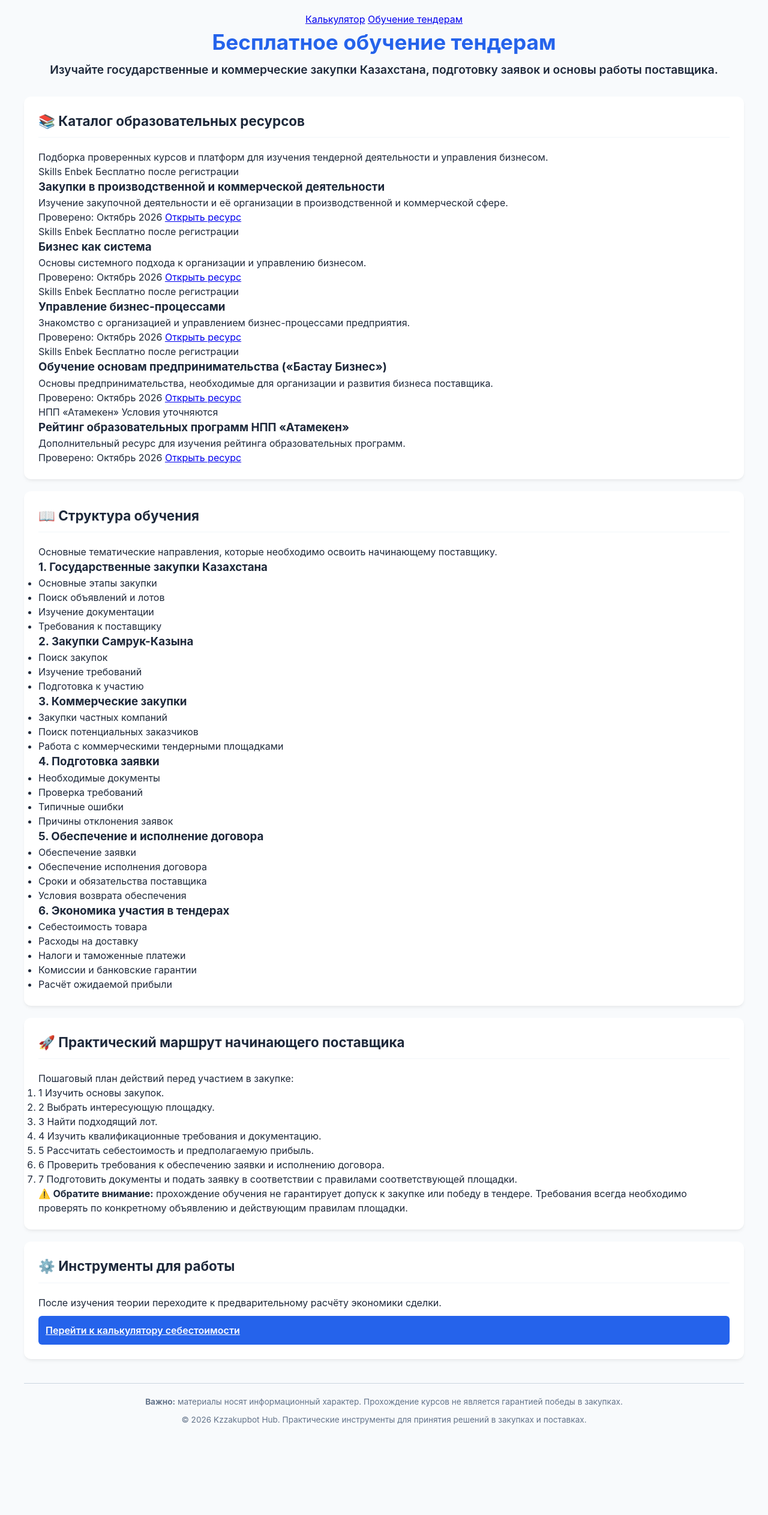
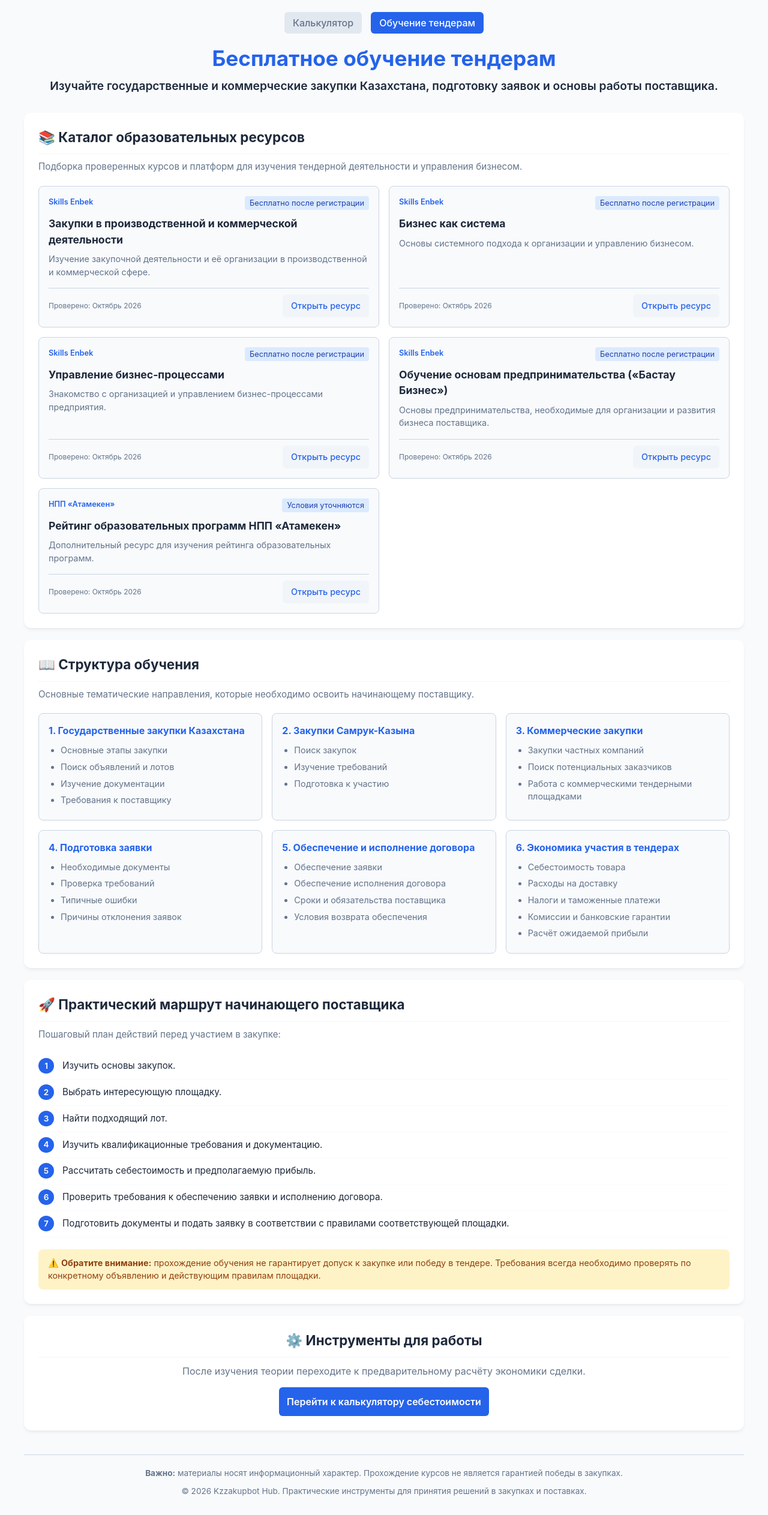
Before and after one commit to Sinbad77x/Kzzakuypbot-, a Flask app: page /education in a window 1280 px wide. Shown: the whole page at 60% size. Before the commit the page ends 2375 px from the top, so only its background shows below. Run offline with Flask 3, Linux system fonts and the light colour scheme.

Commit message:
Add navigation and resource styles to CSS

```diff
--- a/static/style.css
+++ b/static/style.css
@@ -33,6 +33,28 @@ body {
 header {
     text-align: center;
     margin-bottom: 30px;
+}
+
+.nav-links-top {
+    display: flex;
+    justify-content: center;
+    gap: 15px;
+    margin-bottom: 15px;
+}
+
+.nav-links-top a {
+    text-decoration: none;
+    padding: 6px 14px;
+    border-radius: 6px;
+    font-weight: 500;
+    color: var(--text-muted);
+    background-color: #e2e8f0;
+    transition: background-color 0.2s, color 0.2s;
+}
+
+.nav-links-top a.active-nav, .nav-links-top a:hover {
+    background-color: var(--primary-color);
+    color: white;
 }
 
 header h1 {
@@ -86,10 +108,16 @@ header .description {
 
 .card h2 {
     font-size: 1.4rem;
-    margin-bottom: 20px;
+    margin-bottom: 10px;
     color: var(--text-color);
     border-bottom: 2px solid var(--bg-color);
     padding-bottom: 10px;
+}
+
+.section-desc {
+    color: var(--text-muted);
+    margin-bottom: 20px;
+    font-size: 0.95rem;
 }
 
 .form-group {
@@ -135,12 +163,31 @@ input:focus, select:focus {
     font-size: 1rem;
     font-weight: 600;
     cursor: pointer;
+    text-align: center;
+    text-decoration: none;
     transition: background-color 0.2s;
     margin-top: 10px;
 }
 
 .btn-primary:hover {
     background-color: var(--primary-hover);
+}
+
+.btn-secondary {
+    display: inline-block;
+    padding: 8px 14px;
+    background-color: var(--highlight-bg);
+    color: var(--primary-color);
+    text-decoration: none;
+    border-radius: 6px;
+    font-weight: 500;
+    font-size: 0.9rem;
+    transition: background-color 0.2s, color 0.2s;
+}
+
+.btn-secondary:hover {
+    background-color: var(--primary-color);
+    color: white;
 }
 
 .results-list, .platforms-list {
@@ -183,6 +230,162 @@ input:focus, select:focus {
     color: white;
 }
 
+/* Стили для образовательного раздела */
+.resources-grid {
+    display: grid;
+    grid-template-columns: 1fr 1fr;
+    gap: 16px;
+}
+
+@media (max-width: 768px) {
+    .resources-grid {
+        grid-template-columns: 1fr;
+    }
+}
+
+.resource-card {
+    background-color: var(--bg-color);
+    border: 1px solid var(--border-color);
+    border-radius: 8px;
+    padding: 16px;
+    display: flex;
+    flex-direction: column;
+    justify-content: space-between;
+}
+
+.resource-meta {
+    display: flex;
+    justify-content: space-between;
+    font-size: 0.8rem;
+    margin-bottom: 10px;
+}
+
+.badge-platform {
+    font-weight: 600;
+    color: var(--primary-color);
+}
+
+.badge-status {
+    background-color: #dbeafe;
+    color: #1e40af;
+    padding: 2px 8px;
+    border-radius: 4px;
+}
+
+.resource-card h3 {
+    font-size: 1.1rem;
+    margin-bottom: 8px;
+    color: var(--text-color);
+}
+
+.resource-card p {
+    font-size: 0.9rem;
+    color: var(--text-muted);
+    margin-bottom: 16px;
+    flex-grow: 1;
+}
+
+.resource-footer {
+    display: flex;
+    justify-content: space-between;
+    align-items: center;
+    border-top: 1px solid var(--border-color);
+    padding-top: 10px;
+}
+
+.verified-date {
+    font-size: 0.75rem;
+    color: var(--text-muted);
+}
+
+.modules-grid {
+    display: grid;
+    grid-template-columns: 1fr 1fr 1fr;
+    gap: 16px;
+}
+
+@media (max-width: 900px) {
+    .modules-grid {
+        grid-template-columns: 1fr;
+    }
+}
+
+.module-item {
+    background-color: var(--bg-color);
+    border-radius: 8px;
+    padding: 16px;
+    border: 1px solid var(--border-color);
+}
+
+.module-item h3 {
+    font-size: 1rem;
+    margin-bottom: 10px;
+    color: var(--primary-color);
+}
+
+.module-item ul {
+    list-style-type: disc;
+    padding-left: 20px;
+    font-size: 0.9rem;
+    color: var(--text-muted);
+}
+
+.module-item li {
+    margin-bottom: 6px;
+}
+
+.practice-steps {
+    list-style: none;
+    counter-reset: step-counter;
+}
+
+.practice-steps li {
+    counter-increment: step-counter;
+    position: relative;
+    padding: 10px 0 10px 40px;
+    border-bottom: 1px solid var(--bg-color);
+    font-size: 0.95rem;
+}
+
+.practice-steps li span {
+    position: absolute;
+    left: 0;
+    top: 8px;
+    background-color: var(--primary-color);
+    color: white;
+    width: 26px;
+    height: 26px;
+    border-radius: 50%;
+    display: flex;
+    align-items: center;
+    justify-content: center;
+    font-size: 0.85rem;
+    font-weight: 600;
+}
+
+.notice-box {
+    margin-top: 20px;
+    padding: 12px 16px;
+    background-color: #fef3c7;
+    color: #92400e;
+    border-radius: 8px;
+    font-size: 0.9rem;
+}
+
+.action-box-card {
+    text-align: center;
+}
+
+.action-box-card p {
+    color: var(--text-muted);
+    margin-bottom: 15px;
+}
+
+.action-buttons {
+    max-width: 350px;
+    margin: 0 auto;
+}
+
 footer {
     text-align: center;
     margin-top: 40px;
```
